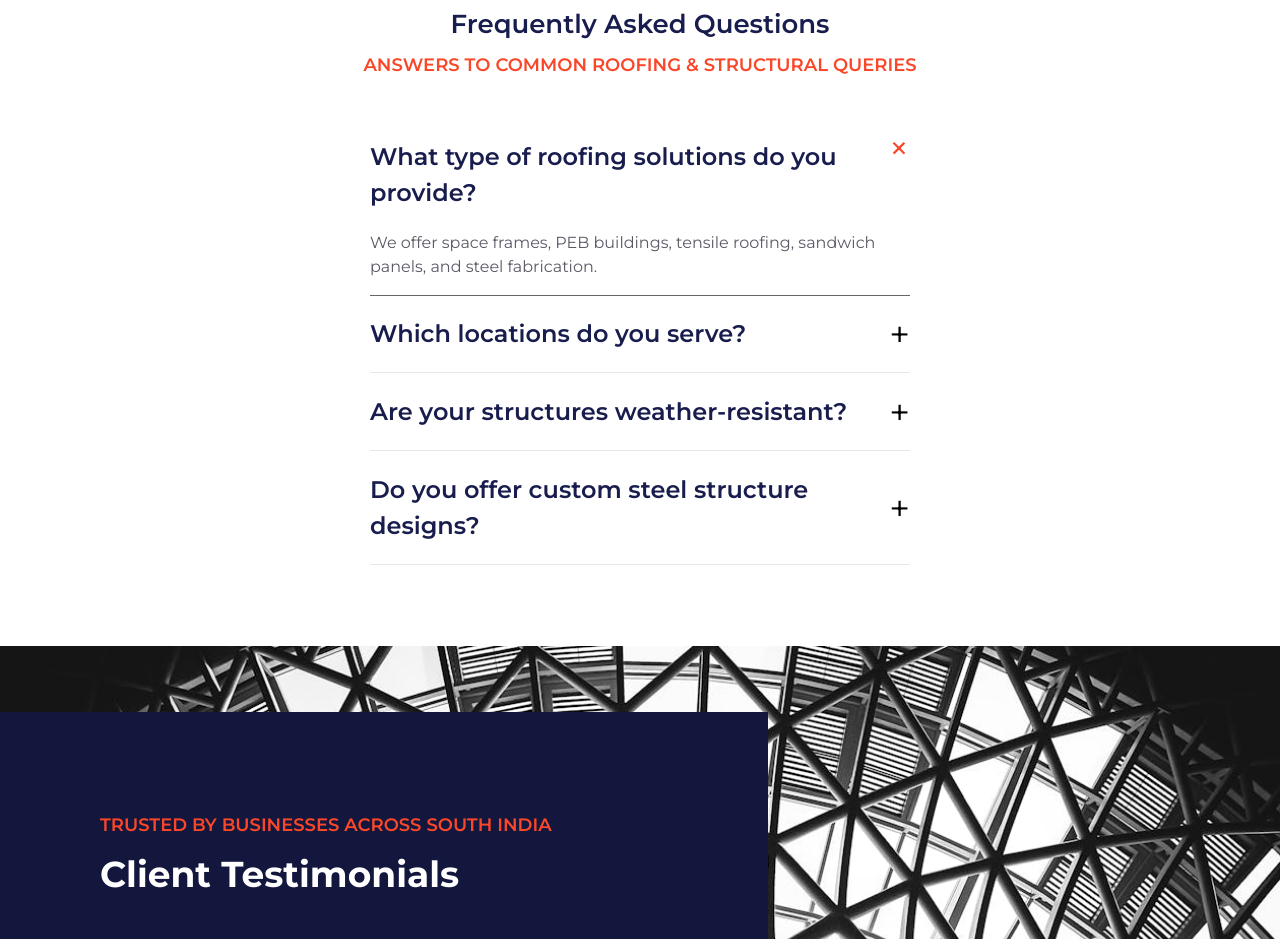
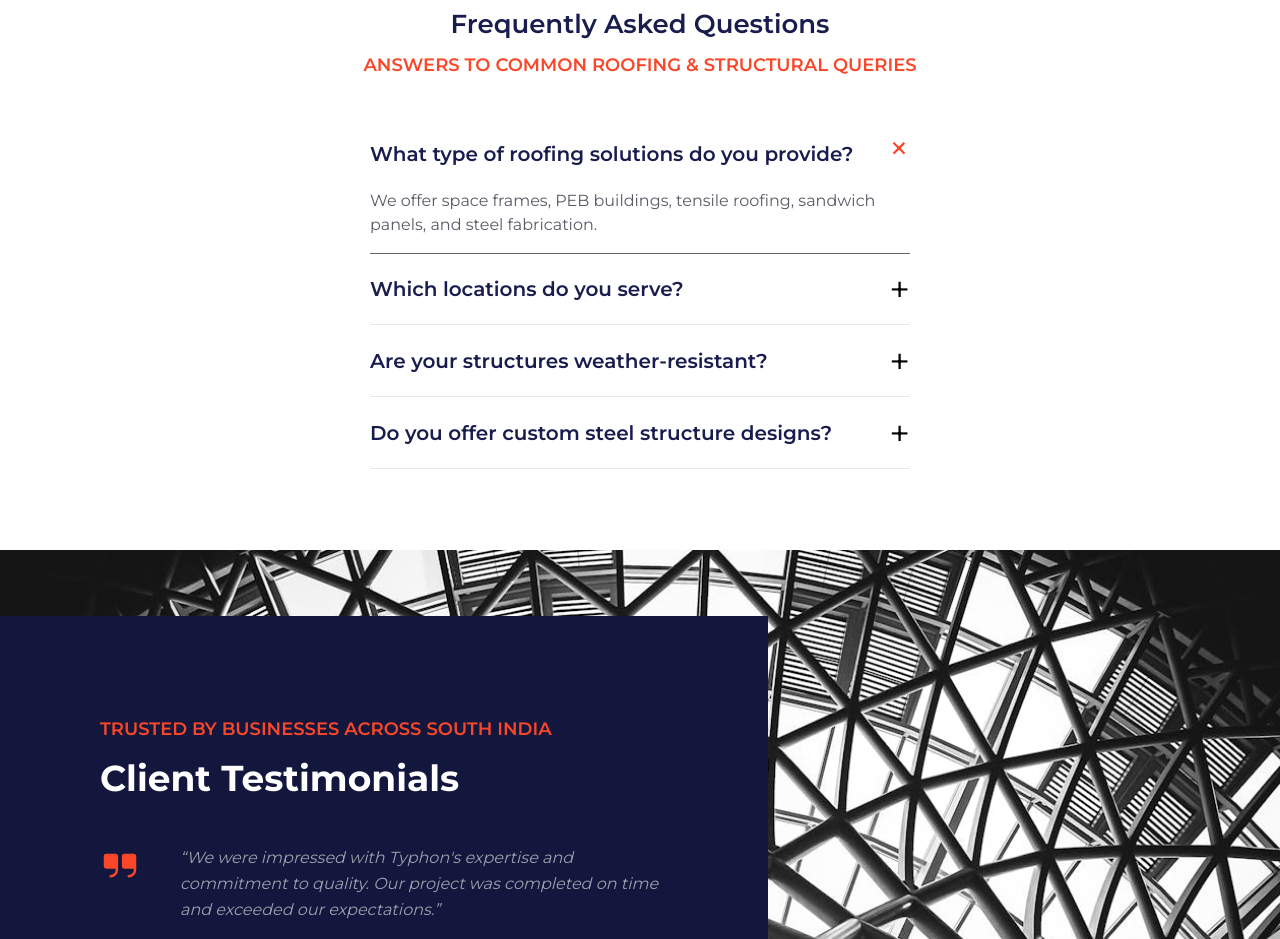
Before and after one commit to akmmubashir/typhon-web, a Next.js app: page /home in a window 1280 px wide. Shown: the part 3540-4479 px from the top of the page. Built offline with nearby package versions, Linux system fonts and the light colour scheme.

Commit message:
faq changes

```diff
--- a/app/components/faqlist.tsx
+++ b/app/components/faqlist.tsx
@@ -29,7 +29,7 @@ const Faqlist = ({ faqData }: Props) => {
                 !open ? "border-b border-gray-200 items-center" : "items-start"
               }`}
             >
-              <span className="font-semibold text-[#181d4e] text-[24px] max-lg:text-[18px]">
+              <span className="font-semibold text-[#181d4e] text-[24px] max-2xl:text-[20px] max-lg:text-[16px]">
                 {item.Q}
               </span>
               <span
```
